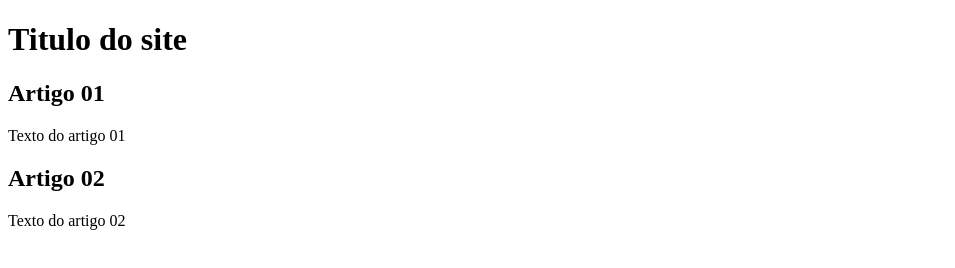
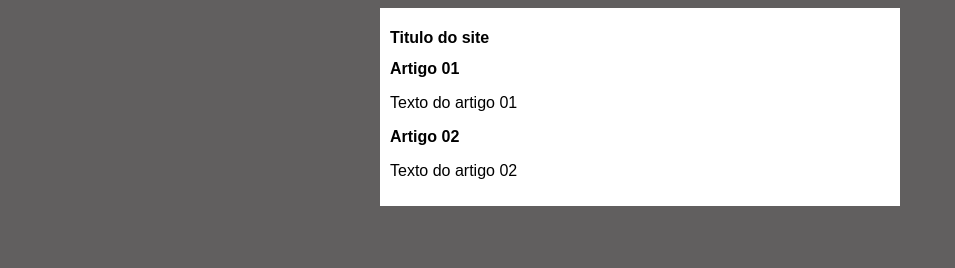
Before and after one commit to DanielSousa11/projeto-site, a plain HTML site: page index.html in a window 1280 px wide. Shown: the whole page, without its empty margins (0-955 px from the left). Drawn offline with Linux system fonts and the light colour scheme.

Commit message:
iniciei o design

```diff
--- /dev/null
+++ b/estilos/style.css
@@ -0,0 +1,15 @@
+*{
+    font-family: Arial, Helvetica, sans-serif;
+    font-size: 16px
+
+}
+body{
+    background-color: rgb(97, 95, 95);
+}
+main{
+    background-color: rgb(255, 255, 255);
+    width: 500px;
+    margin: auto;
+    padding: 10px;
+    box-shadow: 3px, 3px, 5px black;
+}
--- a/index.html
+++ b/index.html
@@ -3,7 +3,8 @@
 <head>
     <meta charset="UTF-8">
     <meta name="viewport" content="width=device-width, initial-scale=1.0">
-    <title>Document</title>
+    <title>Titulo do site</title>
+    <link rel="stylesheet" href="estilos/style.css">
 </head>
 <body>
     <main>
```
